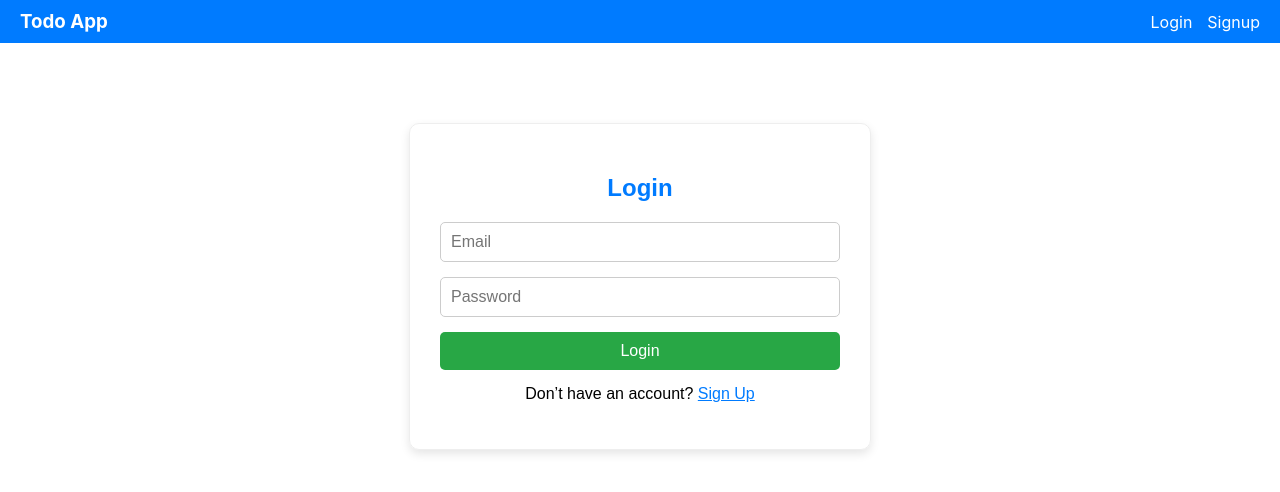
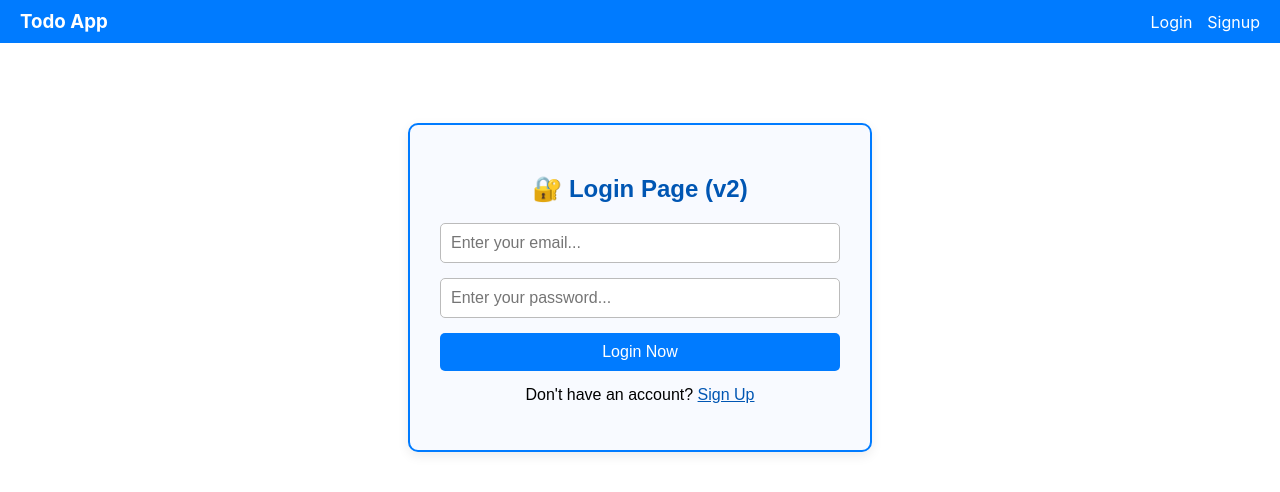
Before and after one commit to sahilsolanki11/todo-frontend, a React (Create React App) app: page / in a window 1280 px wide. Shown: the top 492 px of the page. Built offline with nearby package versions, Linux system fonts and the light colour scheme.

Commit message:
Refactor Login component styles and placeholders
Updated styles and placeholders in the login form.

```diff
--- a/src/components/Login.jsx
+++ b/src/components/Login.jsx
@@ -10,7 +10,6 @@ const Login = () => {
   const handleLogin = async (e) => {
     e.preventDefault();
     try {
-      // ✅ Use environment variable OR fallback to localhost
       const API_URL = process.env.REACT_APP_API_URL || "http://localhost:5001";
 
       const res = await axios.post(`${API_URL}/login`, {
@@ -18,11 +17,8 @@ const Login = () => {
         password
       });
 
-      // ✅ Save token and username locally
       localStorage.setItem('token', res.data.token);
       localStorage.setItem('username', res.data.user.username);
-
-      // ✅ Redirect to todos page after success
       navigate('/todos');
     } catch (err) {
       console.error('Login Error:', err);
@@ -35,43 +31,56 @@ const Login = () => {
       maxWidth: '400px',
       margin: '80px auto',
       padding: '30px',
-      border: '1px solid #eee',
+      border: '2px solid #007bff',
       borderRadius: '10px',
-      boxShadow: '0px 4px 10px rgba(0,0,0,0.1)',
+      backgroundColor: '#f8faff',
+      boxShadow: '0px 4px 12px rgba(0,0,0,0.08)',
       fontFamily: 'Arial, sans-serif'
     }}>
-      <h2 style={{ textAlign: 'center', color: '#007bff', marginBottom: '20px' }}>Login</h2>
+      <h2 style={{ textAlign: 'center', color: '#0056b3', marginBottom: '20px' }}>
+        🔐 Login Page (v2)
+      </h2>
+
       <form onSubmit={handleLogin} style={{ display: 'flex', flexDirection: 'column', gap: '15px' }}>
         <input
           type="email"
-          placeholder="Email"
+          placeholder="Enter your email..."
           value={email}
           onChange={(e) => setEmail(e.target.value)}
           required
-          style={{ padding: '10px', fontSize: '16px', borderRadius: '5px', border: '1px solid #ccc' }}
+          style={{ padding: '10px', fontSize: '16px', borderRadius: '5px', border: '1px solid #bbb' }}
         />
+
         <input
           type="password"
-          placeholder="Password"
+          placeholder="Enter your password..."
           value={password}
           onChange={(e) => setPassword(e.target.value)}
           required
-          style={{ padding: '10px', fontSize: '16px', borderRadius: '5px', border: '1px solid #ccc' }}
+          style={{ padding: '10px', fontSize: '16px', borderRadius: '5px', border: '1px solid #bbb' }}
         />
-        <button type="submit" style={{
-          padding: '10px',
-          backgroundColor: '#28a745',
-          color: '#fff',
-          fontSize: '16px',
-          border: 'none',
-          borderRadius: '5px',
-          cursor: 'pointer'
-        }}>
-          Login
+
+        <button
+          type="submit"
+          style={{
+            padding: '10px',
+            backgroundColor: '#007bff',
+            color: '#fff',
+            fontSize: '16px',
+            border: 'none',
+            borderRadius: '5px',
+            cursor: 'pointer',
+            transition: '0.2s'
+          }}
+          onMouseEnter={(e) => (e.target.style.backgroundColor = '#0056b3')}
+          onMouseLeave={(e) => (e.target.style.backgroundColor = '#007bff')}
+        >
+          Login Now
         </button>
       </form>
+
       <p style={{ textAlign: 'center', marginTop: '15px' }}>
-        Don’t have an account? <Link to="/signup" style={{ color: '#007bff' }}>Sign Up</Link>
+        Don't have an account? <Link to="/signup" style={{ color: '#0056b3' }}>Sign Up</Link>
       </p>
     </div>
   );
```
